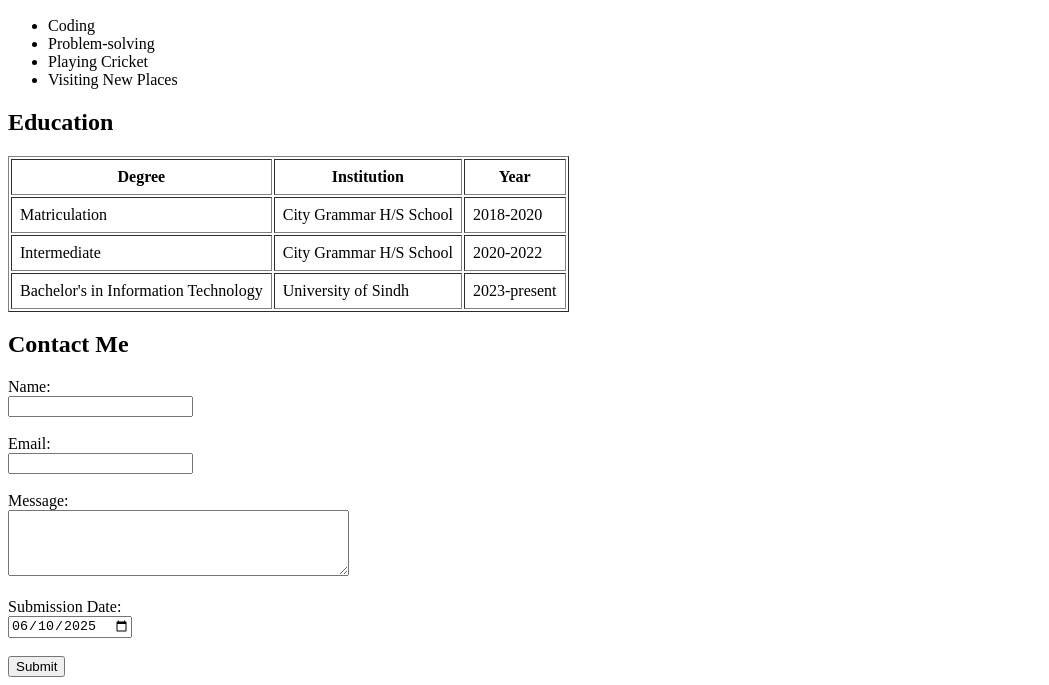
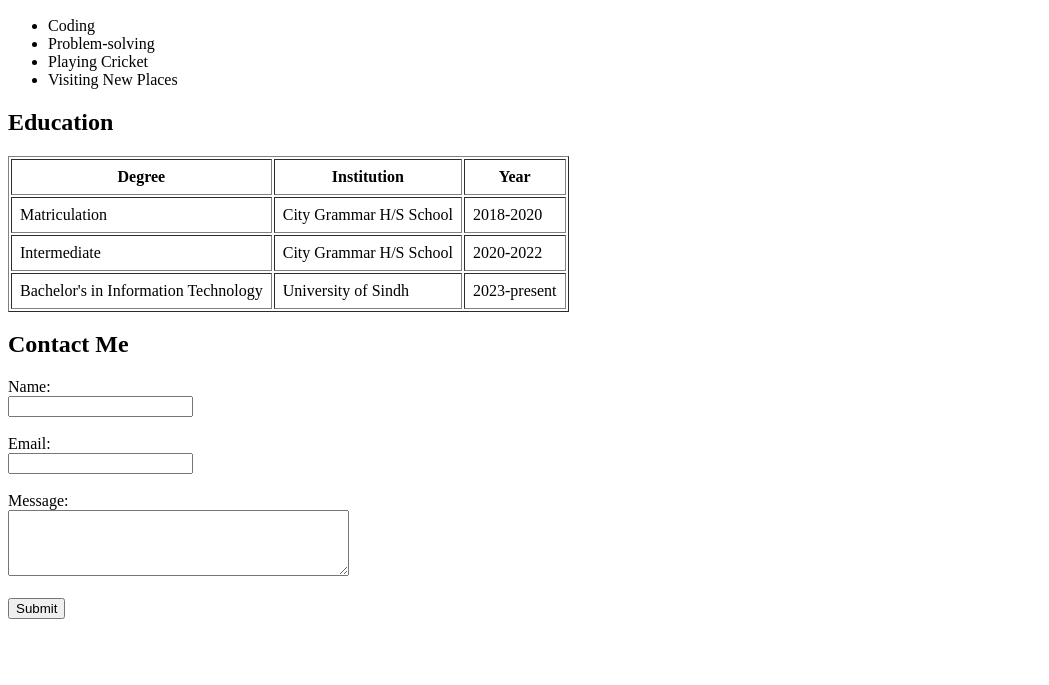
Before and after one commit to mujtaba-hassan0/AXOON_FD_01, a plain HTML site: page index.html in a window 1280 px wide. Shown: the part 318-1003 px from the top of the page, without its empty margins (0-1049 px from the left). After the commit the page ends 945 px from the top, so only its background shows below. Drawn offline with Linux system fonts and the light colour scheme.

Commit message:
index.html

```diff
--- a/index.html
+++ b/index.html
@@ -66,9 +66,6 @@
       <textarea id="message" name="message" rows="4" cols="40"></textarea
       ><br /><br />
 
-      <label for="date">Submission Date:</label><br />
-      <input type="date" id="date" name="date" value="2025-06-10" /><br /><br />
-
       <input type="submit" value="Submit" />
     </form>
   </body>
```
